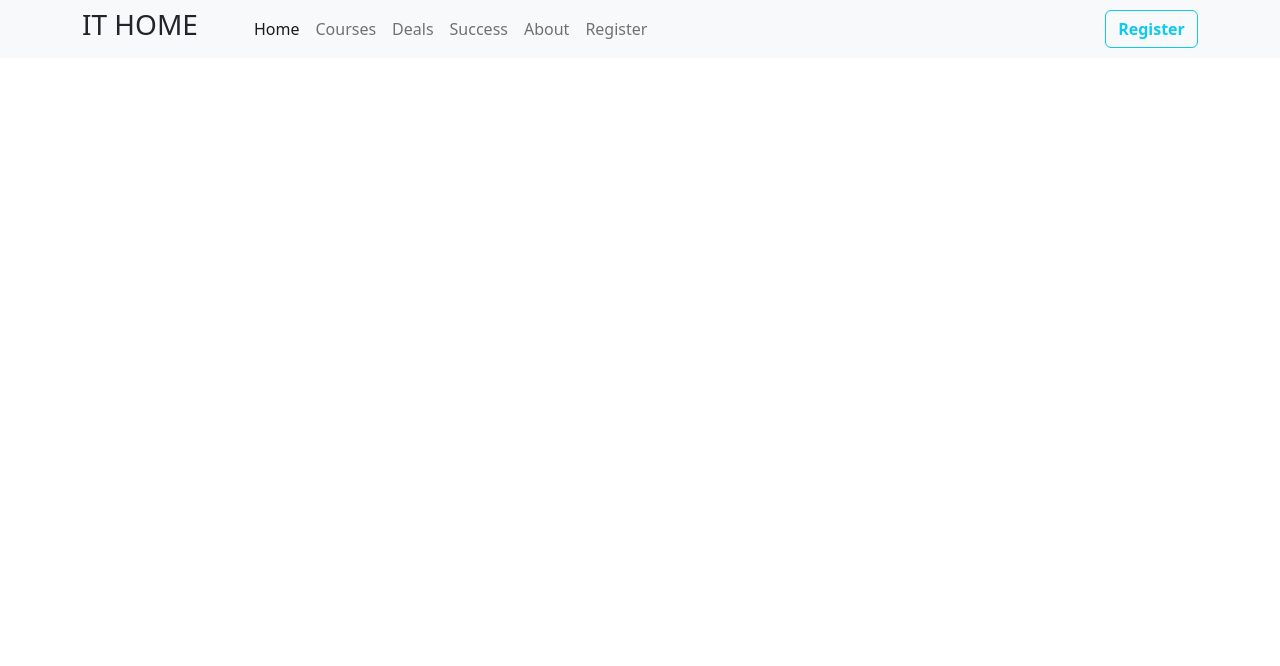
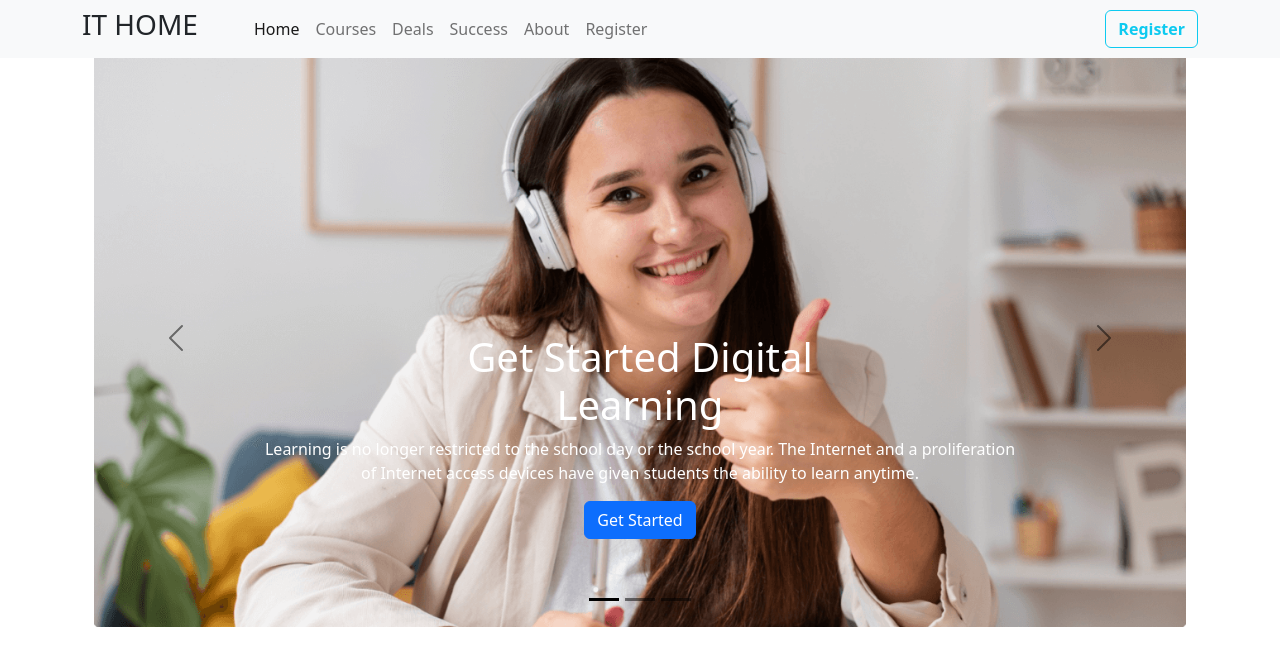
Before and after one commit to mdsharifulislamr/it-home-website, a plain HTML site: page index.html in a window 1280 px wide. Drawn offline with nearby package versions, Linux system fonts and the light colour scheme.

Commit message:
added slider section

```diff
--- a/index.html
+++ b/index.html
@@ -5,7 +5,6 @@
     <meta http-equiv="X-UA-Compatible" content="IE=edge">
     <meta name="viewport" content="width=device-width, initial-scale=1.0">
     <title>IT Home</title>
-
     <!-- cdn link -->
 
     <link href="https://cdn.jsdelivr.net/npm/bootstrap@5.2.0/dist/css/bootstrap.min.css" rel="stylesheet" integrity="sha384-gH2yIJqKdNHPEq0n4Mqa/HGKIhSkIHeL5AyhkYV8i59U5AR6csBvApHHNl/vI1Bx" crossorigin="anonymous">
@@ -45,10 +44,56 @@
 
 
             </div>
-            <button type="button" class="btn btn-outline-info fw-bold col-sm-1">Register</button>
+            <button type="button" class="btn btn-outline-info fw-bold">Register</button>
           </div>
         </nav>
     <!-- header end -->
+
+    <!-- Slider Start -->
+    <section class="container mt-5">
+        <div id="carouselExampleDark" class="carousel carousel-dark slide" data-bs-ride="carousel">
+            <div class="carousel-indicators">
+              <button type="button" data-bs-target="#carouselExampleDark" data-bs-slide-to="0" class="active" aria-current="true" aria-label="Slide 1"></button>
+              <button type="button" data-bs-target="#carouselExampleDark" data-bs-slide-to="1" aria-label="Slide 2"></button>
+              <button type="button" data-bs-target="#carouselExampleDark" data-bs-slide-to="2" aria-label="Slide 3"></button>
+            </div>
+            <div class="carousel-inner">
+              <div class="carousel-item active" data-bs-interval="10000">
+                <img src="images/cover/cover-1.png" class="d-block w-100" alt="...">
+                <div class="carousel-caption d-md-block text-white mb-5">
+                  <h1>Get Started Digital <br> Learning</h1>
+                  <p>Learning is no longer restricted to the school day or the school year. The Internet and a proliferation of Internet access devices have given students the ability to learn anytime.</p>
+                  <button type="button" class="btn btn-primary">Get Started</button>
+                </div>
+              </div>
+              <div class="carousel-item" data-bs-interval="2000">
+                <img src="images/cover/cover-2.jpg" class="d-block w-100" alt="...">
+                <div class="carousel-caption d-md-block text-white mb-5">
+                    <h1>Get Started Digital <br> Learning</h1>
+                  <p>Learning is no longer restricted to the school day or the school year. The Internet and a proliferation of Internet access devices have given students the ability to learn anytime.</p>
+                  <button type="button" class="btn btn-primary">Get Started</button>
+                </div>
+              </div>
+              <div class="carousel-item">
+                <img src="images/cover/cover-3.jpg" class="d-block w-100" alt="...">
+                <div class="carousel-caption d-md-block text-white mb-5">
+                    <h1>Get Started Digital <br> Learning</h1>
+                  <p>Learning is no longer restricted to the school day or the school year. The Internet and a proliferation of Internet access devices have given students the ability to learn anytime.</p>
+                  <button type="button" class="btn btn-primary">Get Started</button>
+                </div>
+              </div>
+            </div>
+            <button class="carousel-control-prev" type="button" data-bs-target="#carouselExampleDark" data-bs-slide="prev">
+              <span class="carousel-control-prev-icon" aria-hidden="true"></span>
+              <span class="visually-hidden">Previous</span>
+            </button>
+            <button class="carousel-control-next" type="button" data-bs-target="#carouselExampleDark" data-bs-slide="next">
+              <span class="carousel-control-next-icon" aria-hidden="true"></span>
+              <span class="visually-hidden">Next</span>
+            </button>
+          </div>
+    </section>
+    <!-- Slider End -->
 
 
 
```
Also changed, not shown: images/cover/cover-2.jpg, images/cover/cover-3.jpg.
